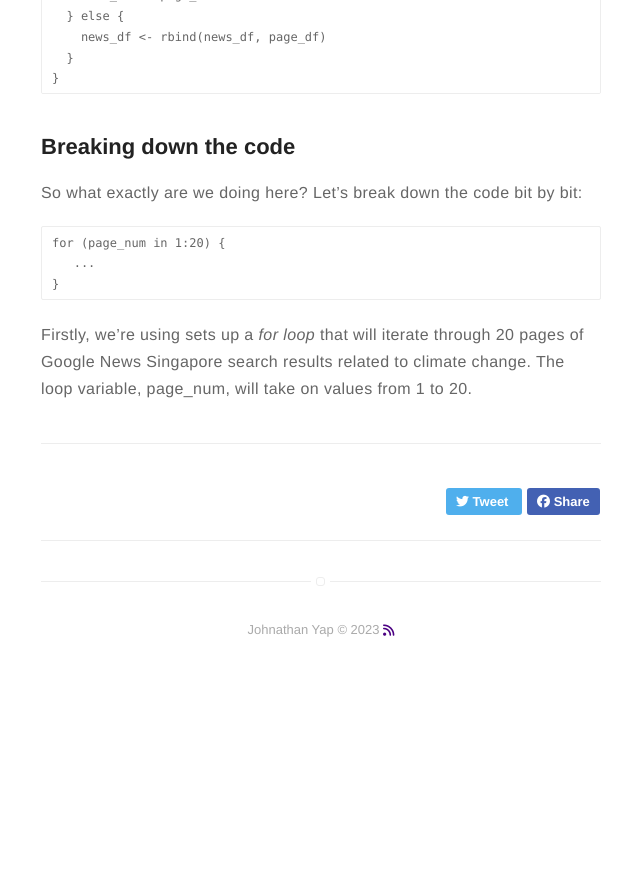
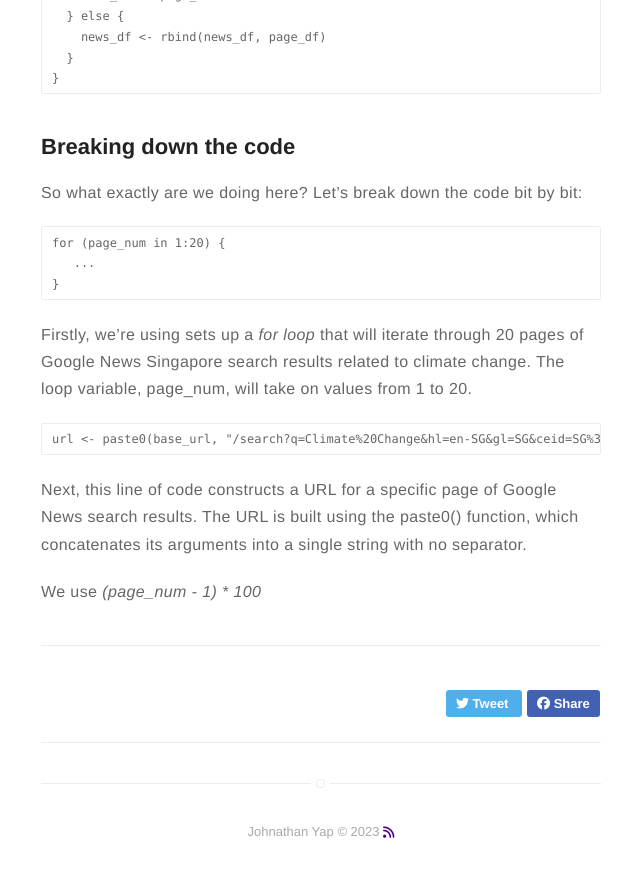
Before and after one commit to jxhnthan/john, a Jekyll site: the page built from _posts/2023-03-29-webscraping.markdown, in a window 1280 px wide and 900 px high, scrolled down 1216 px. Shown: the top 878 px of the window, without its empty margins (319-959 px from the left). Built offline with Jekyll 4.4.1, drawn with Linux system fonts in a browser that asks for light colours; nearby versions of some CDN libraries; before the commit the page ends 1914 px from its top, so only the background shows below that.

Commit message:
Update 2023-03-29-webscraping.markdown

````diff
--- a/_posts/2023-03-29-webscraping.markdown
+++ b/_posts/2023-03-29-webscraping.markdown
@@ -60,6 +60,7 @@ for (page_num in 1:20) {
 ```
 
 ## Breaking down the code
+
 So what exactly are we doing here? Let's break down the code bit by bit:
 
 ```{r}
@@ -69,8 +70,12 @@ for (page_num in 1:20) {
 ```
 Firstly, we're using sets up a *for loop* that will iterate through 20 pages of Google News Singapore search results related to climate change. The loop variable, page_num, will take on values from 1 to 20.
 
+```{r}
+url <- paste0(base_url, "/search?q=Climate%20Change&hl=en-SG&gl=SG&ceid=SG%3Aen",(page_num - 1) * 100)
+```
+Next, this line of code constructs a URL for a specific page of Google News search results. The URL is built using the paste0() function, which concatenates its arguments into a single string with no separator.
 
-
+We use *(page_num - 1) * 100*
 
 
 
````
